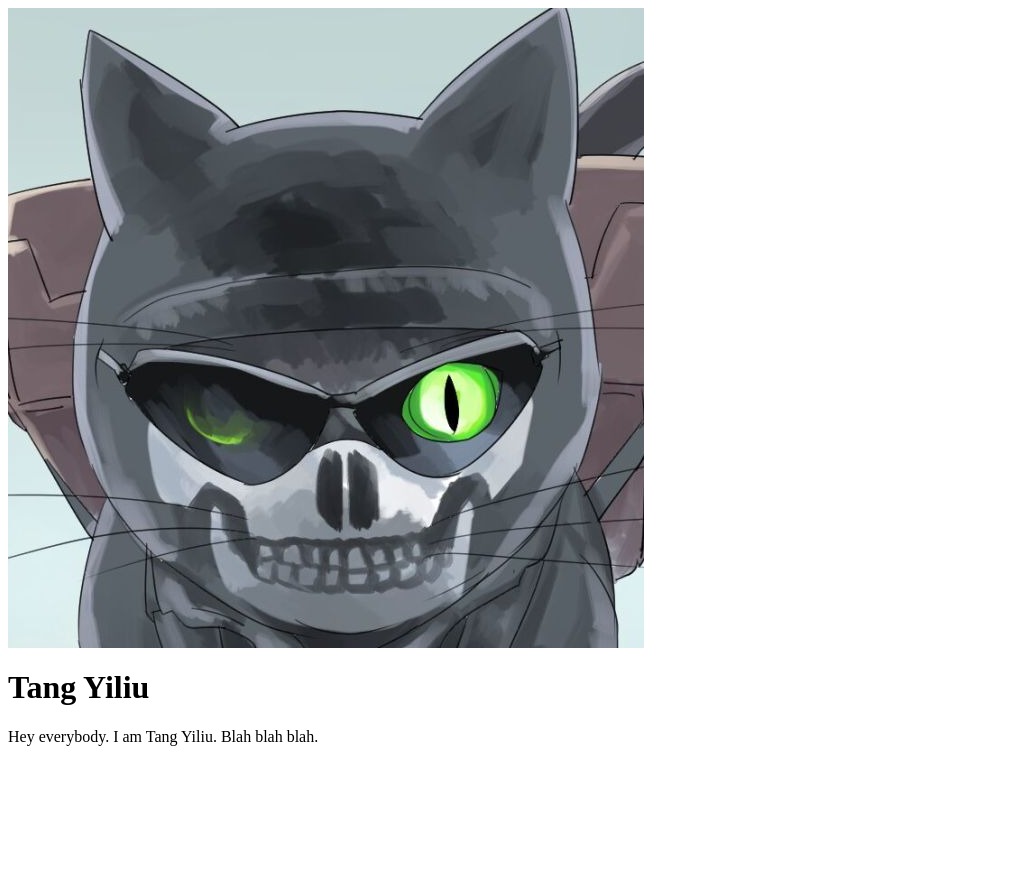
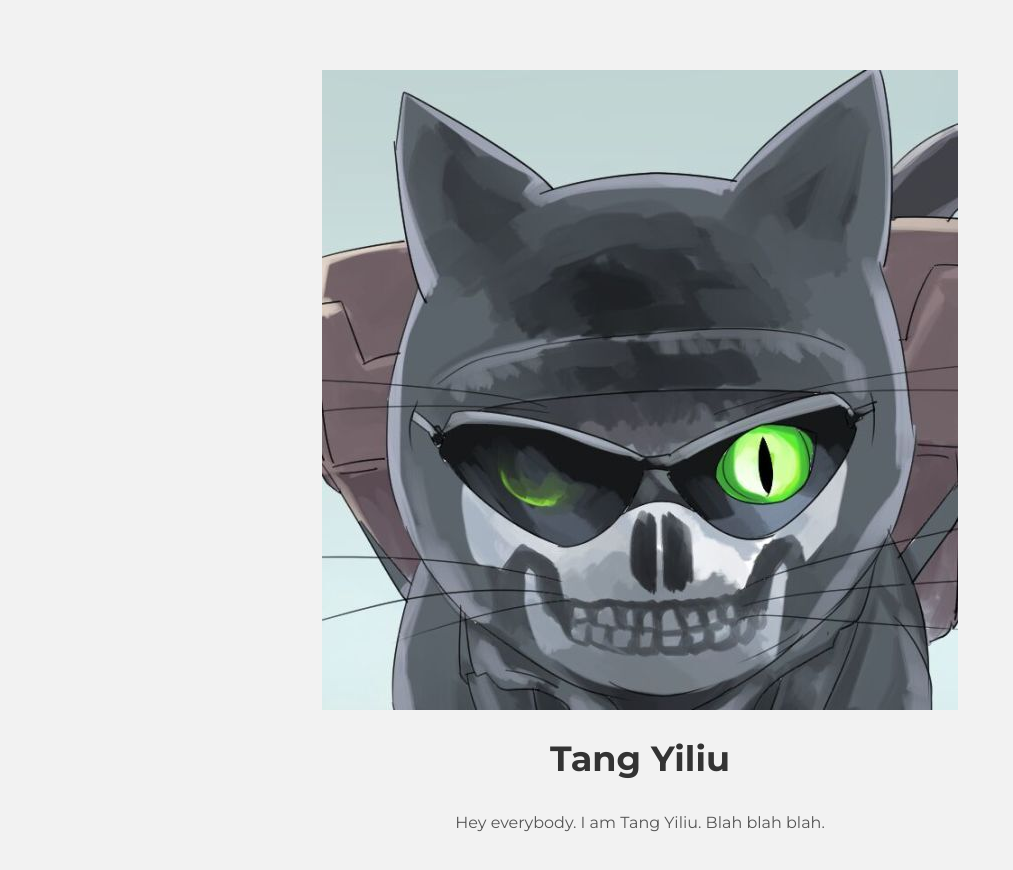
Before and after one commit to y1sreal/Website, a plain HTML site: page index.html in a window 1280 px wide. Shown: the whole page, without its empty margins (0-1013 px from the left). Before the commit the page ends 800 px from the top, so only its background shows below. Drawn offline with Linux system fonts and the light colour scheme.

Commit message:
Update index.html

```diff
--- a/index.html
+++ b/index.html
@@ -1,3 +1,24 @@
-<img src="CAT.jpg" alt = "Yiliu">
-<h1> Tang Yiliu </h1>
-  <p>Hey everybody. I am Tang Yiliu. Blah blah blah.</p>
+<!DOCTYPE html>
+
+  <head>
+    <title>Tang Yiliu</title>
+    <link href="Main.css" rel="stylesheet">
+    <link href="Customization.css" rel="stylesheet">
+  </head>
+
+  <body>
+    <div id="ww">
+      <div class="container">
+        <div class="row">
+          <div class="col-lg-8 col-lg-offset-2 centered">
+            <img src="CAT.jpg" alt = "Yiliu">
+            <h1> Tang Yiliu </h1>
+              <p>Hey everybody. I am Tang Yiliu. Blah blah blah.</p>
+
+          </div>
+        </div>
+      </div>
+    </div>
+
+  </body>
+</html>
```
